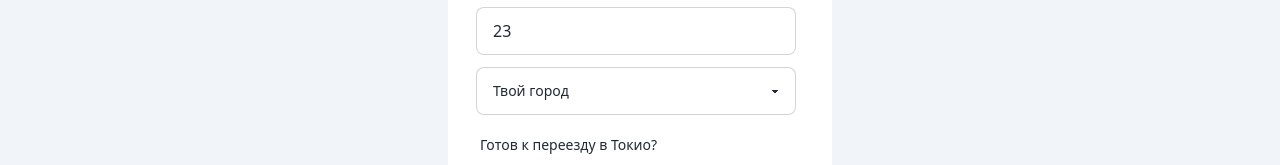
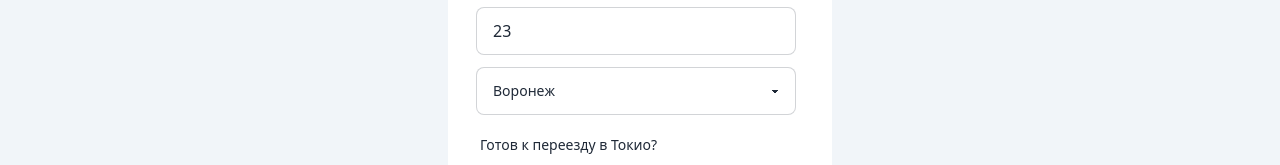
Before and after one commit to EvgenyChernov/vue-yt, a Vue app: page / in a window 1280 px wide. Shown: the part 189-354 px from the top of the page. Built offline with nearby package versions, Linux system fonts and the light colour scheme.

Commit message:
Работа с select установка дефолтного значения

```diff
--- a/src/App.vue
+++ b/src/App.vue
@@ -26,10 +26,10 @@
               v-model.number="age"
           />
         </label>
-        <select class="select select-bordered w-full max-w-xs">
+        <select v-model="city" class="select select-bordered w-full max-w-xs">
           <option disabled selected>Твой город</option>
-          <option>Тамбов</option>
-          <option>Воронеж</option>
+          <option value="tmb">Тамбов</option>
+          <option value="vrn">Воронеж</option>
         </select>
         <div class="label">
           <span class="label-text">Готов к переезду в Токио?</span>
@@ -73,7 +73,8 @@ export default {
   data () {
     return {
       name: '',
-      age: 23
+      age: 23,
+      city: 'vrn'
     }
   },
   methods: {
@@ -81,6 +82,7 @@ export default {
       console.group('Form data')
       console.log('Name:' + this.name)
       console.log('Age:' + this.age)
+      console.log('City:' + this.city)
       console.groupEnd()
     }
   }
```
